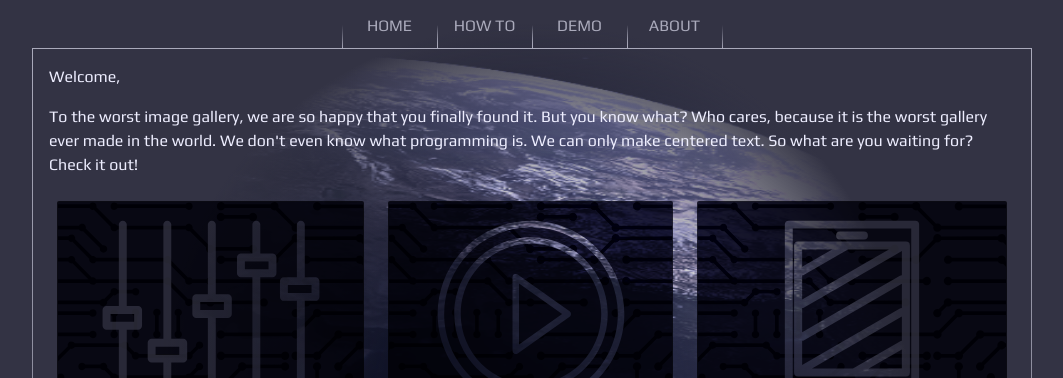
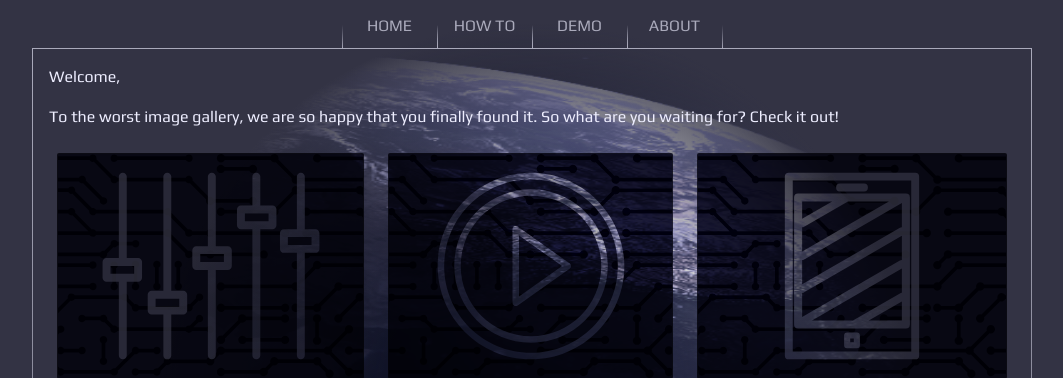
Before and after one commit to KostasSliazas/gallery, a plain HTML site: page index.html in a window 1280 px wide. Shown: the top 378 px of the page, without its empty margins (108-1171 px from the left). Drawn offline with Linux system fonts and the light colour scheme.

Commit message:
Add files via upload

```diff
--- a/index.html
+++ b/index.html
@@ -50,7 +50,7 @@
     <main id="home">
 
       <p>Welcome,</p>
-      <p>To the worst image gallery, we are so happy that you finally found it. But you know what? Who cares, because it is the worst gallery ever made in the world. We don't even know what programming is. We can only make centered text. So what are you waiting for? Check it out!</p>
+      <p>To the worst image gallery, we are so happy that you finally found it. So what are you waiting for? Check it out!</p>
 
       <div class="grids">
         <div>
```
